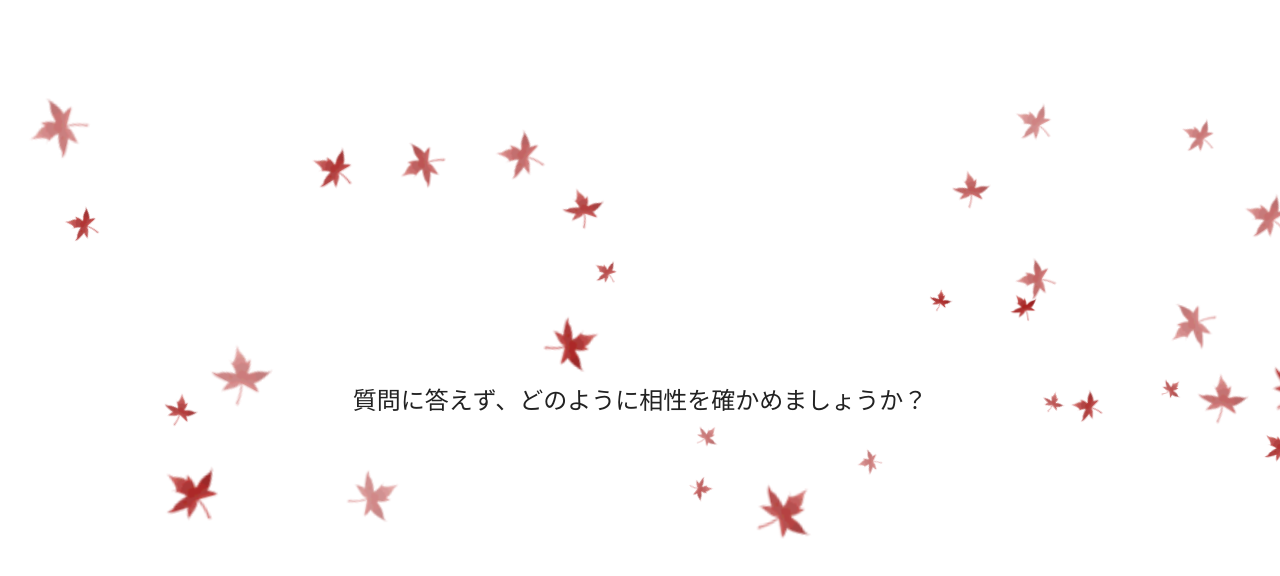
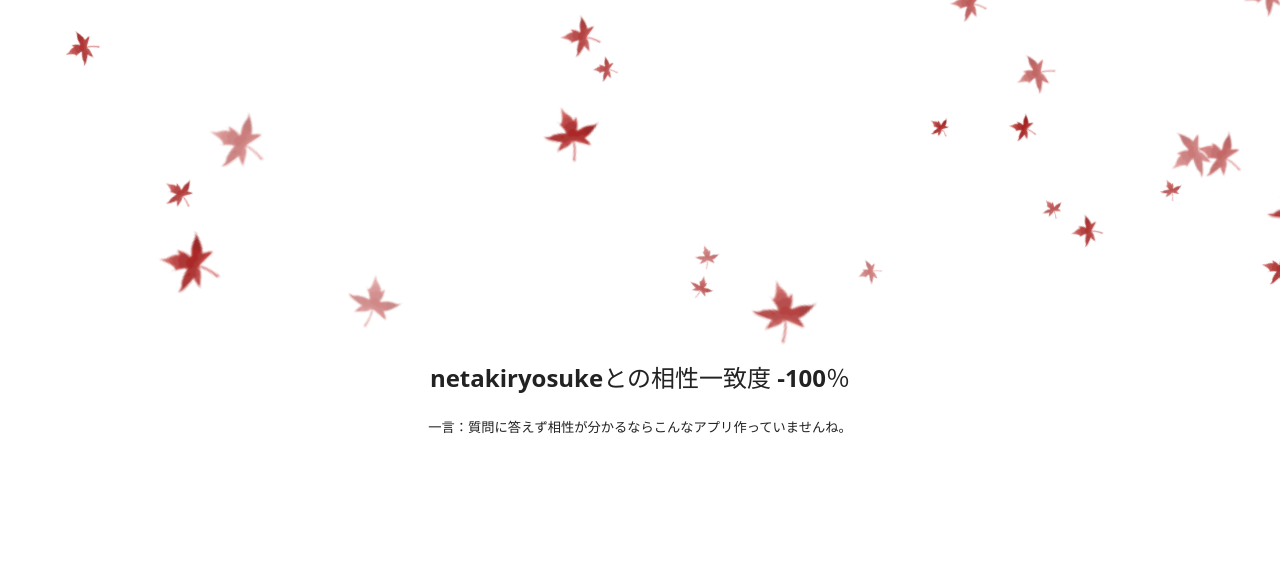
Before and after one commit to netakiryosuke/how-we-match, a React (Vite) app: page /#/result in a window 1280 px wide. Shown: the top 576 px of the page. Built offline with nearby package versions, Linux system fonts and the light colour scheme.

Commit message:
リザルト画面のメッセージを追加

```diff
--- a/src/components/Result.jsx
+++ b/src/components/Result.jsx
@@ -48,7 +48,10 @@ export default function Result() {
                         <h5>一言：{getResultMessage(score)}</h5>
                     </>
                 ) : (
-                    <h2>質問に答えず、どのように相性を確かめましょうか？</h2>
+                    <>
+                        <h2>netakiryosukeとの相性一致度 -100％</h2>
+                        <h5>一言：質問に答えず相性が分かるならこんなアプリ作っていませんね。</h5>
+                    </>
                 )}
             </Box>
         </Box>
```
